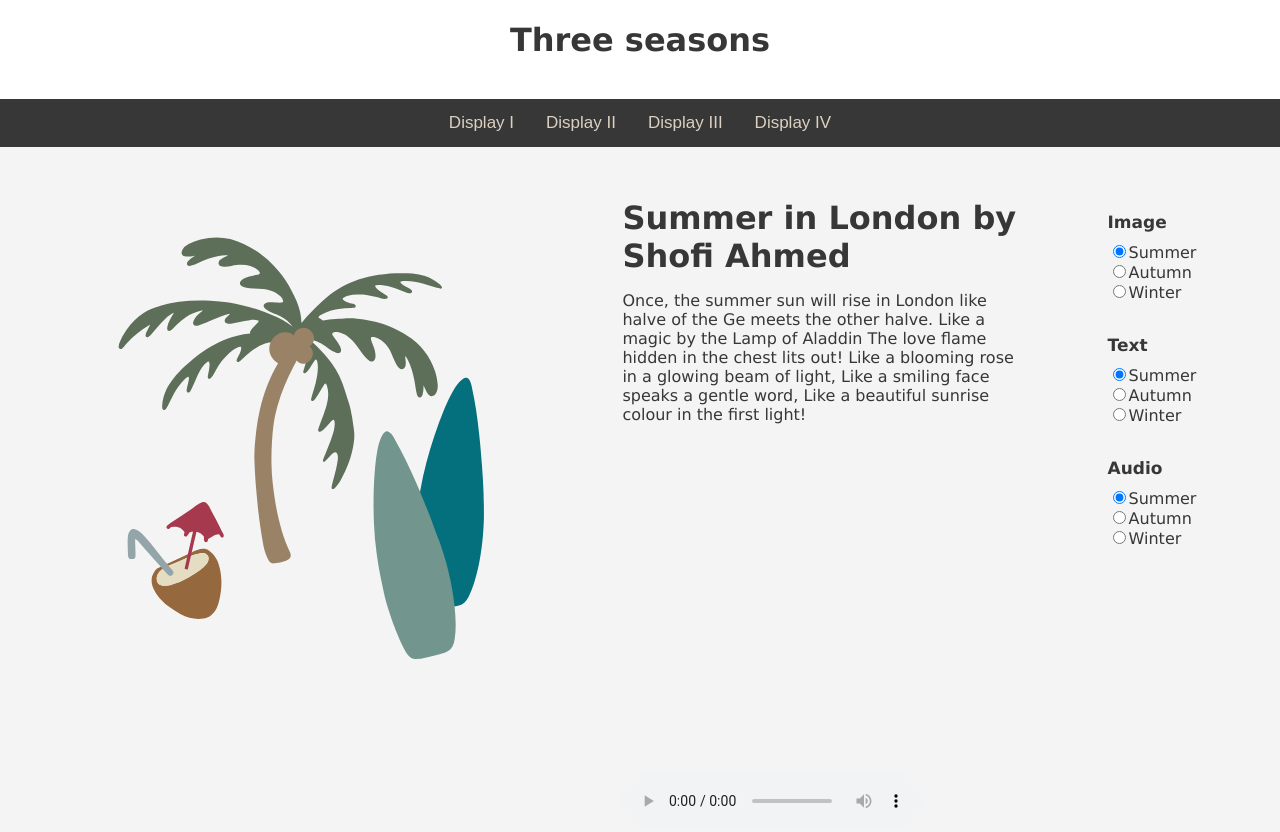
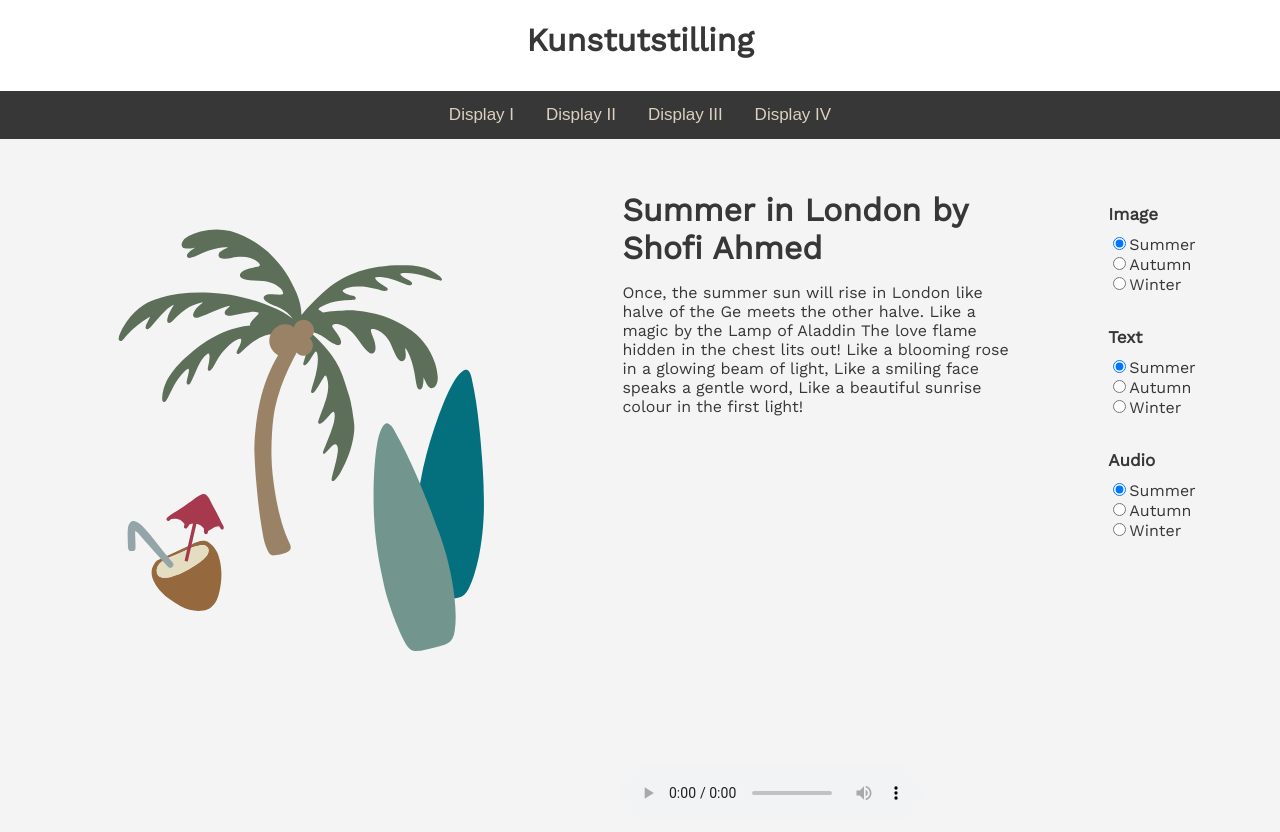
Before and after one commit to IT2810/it2810-webutvikling-h18-prosjekt-2-gruppe--07, a React (Create React App) app: page / in a window 1280 px wide. Built offline with nearby package versions, Linux system fonts and the light colour scheme.

Commit message:
Made minor style changes - Added google font - Removed autoplay as it is annoying - Moved .css files into styles folder

```diff
--- a/public/index.html
+++ b/public/index.html
@@ -20,6 +20,7 @@
       Learn how to configure a non-root public URL by running `npm run build`.
     -->
     <title>React App</title>
+    <link href="https://fonts.googleapis.com/css?family=Work+Sans" rel="stylesheet">
   </head>
   <body>
     <noscript>
--- a/src/App.js
+++ b/src/App.js
@@ -1,7 +1,7 @@
 import React, { Component } from "react";
 import axios from "axios";
 
-import "./App.css";
+import "./styles/App.css";
 import Navbar from "./components/navbar";
 import Category from "./components/category";
 import Content from "./components/content";
@@ -76,7 +76,7 @@ class App extends Component {
     return (
       <main className="grid-container-all">
         <div className="header">
-          <h1>Three seasons</h1>
+          <h1>Kunstutstilling</h1>
         </div>
         <div className="navbar">
           <Navbar onChange={this.setTab} />
--- a/src/components/category.jsx
+++ b/src/components/category.jsx
@@ -1,5 +1,5 @@
 import React, { Component } from "react";
-import "../App.css"
+import "../styles/App.css"
 
 class Category extends Component {
   constructor(props) {
--- a/src/components/content.jsx
+++ b/src/components/content.jsx
@@ -41,7 +41,7 @@ export default class Content extends Component {
           ))}
         </div>
         <div className="contentAudio">
-          <audio controls autoPlay ref={this.audioRef}>
+          <audio controls ref={this.audioRef}>
             <source src={this.getSourceUrl()} type="audio/mpeg" />
             Your browser does not support this element.
           </audio>
--- a/src/index.js
+++ b/src/index.js
@@ -1,6 +1,6 @@
 import React from "react";
 import ReactDOM from "react-dom";
-import "./index.css";
+import "./styles/index.css";
 import App from "./App";
 import registerServiceWorker from "./registerServiceWorker";
 
--- a/src/App.css
+++ b/src/styles/App.css
@@ -4,10 +4,11 @@
   grid-area: title;
   text-align: center;
   width: 100%;
-  background: white;
-  padding-bottom: 40px;
+  background-color: white;
+  padding-bottom: 2em;
+  margin: auto;
+}
 
-}
 p {
   color:  #373737;
 }
@@ -71,7 +72,7 @@ h2 {
 }
 
 .radio {
-color: #373737;
+  color: #373737;
 }
 
 /* layout for the page after breakpoint 600px (mobile phones) */
--- a/src/index.css
+++ b/src/styles/index.css
@@ -2,5 +2,5 @@ body {
   margin: 0;
   padding: 0;
   background: #F4F4F4;
-  font-family: "Verdana", Geneva, sans-serif;
+  font-family: 'Work Sans', sans-serif;
 }
--- a/src/styles/navbar.css
+++ b/src/styles/navbar.css
@@ -23,4 +23,5 @@
 .topnav button:hover {
   background-color: #DCD0C0;
   color: #373737;
+  cursor: pointer;
 }
```
Also changed, not shown: 1 other file (tests, documents, lock files or other folders).
